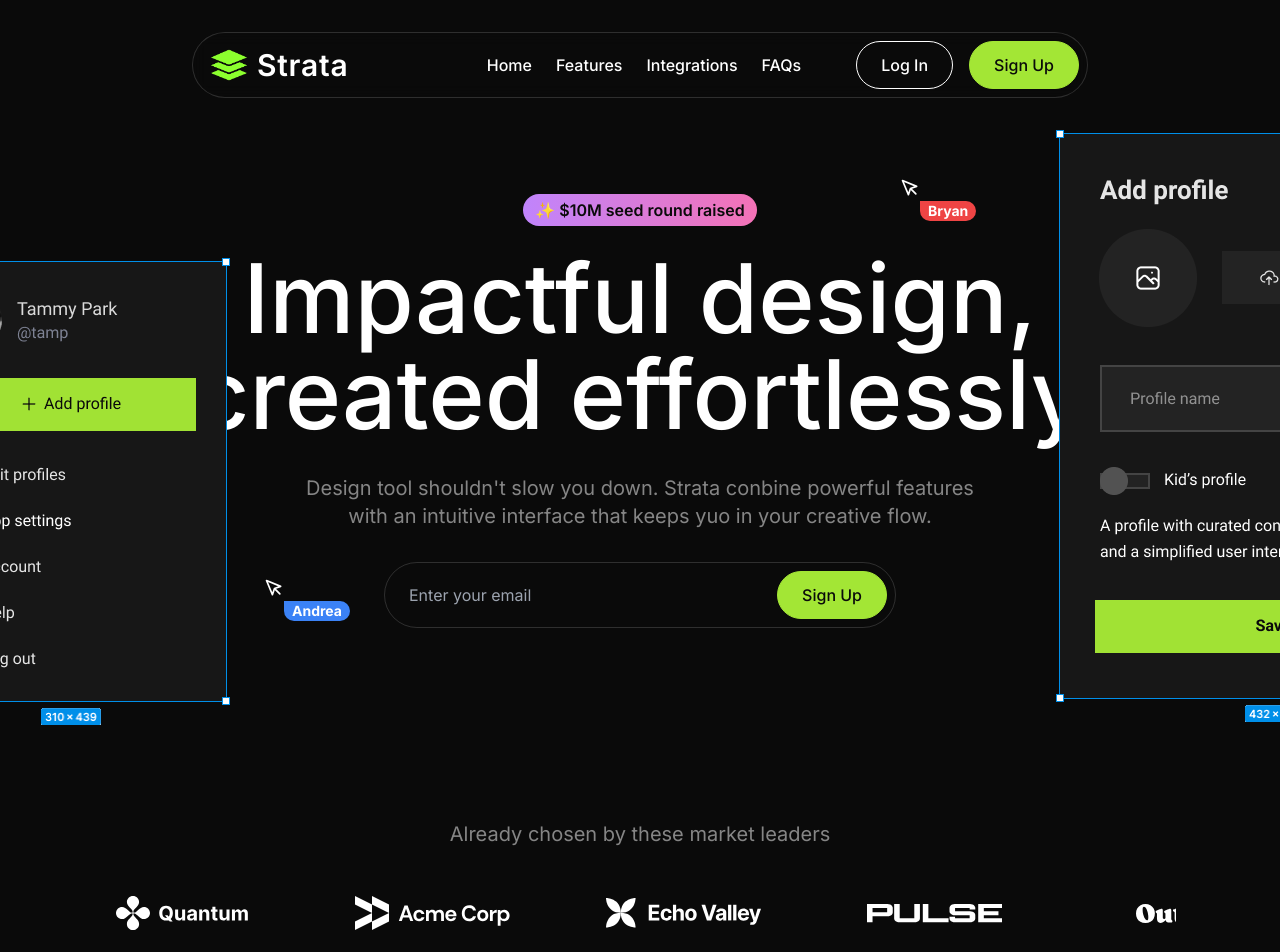
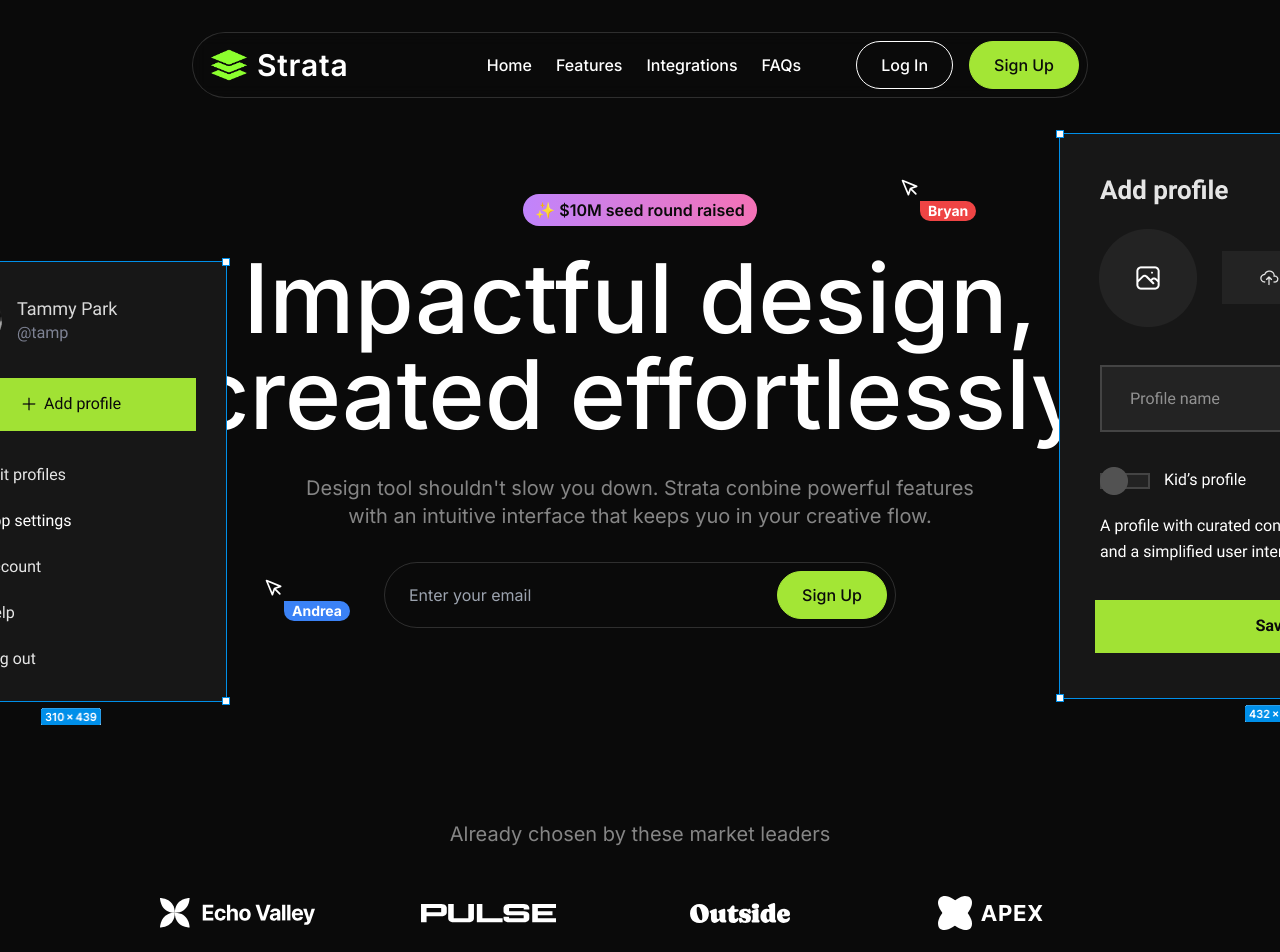
Before and after one commit to mhdamaan79/Strata, a Next.js app: page / in a window 1280 px wide. Shown: the top 952 px of the page. Built offline with nearby package versions, Linux system fonts and the light colour scheme.

Commit message:
logo ticker animation

```diff
--- a/src/sections/LogoTicker.tsx
+++ b/src/sections/LogoTicker.tsx
@@ -1,3 +1,6 @@
+"use client";
+
+import React from "react";
 import quantumLogo from "@/assets/images/quantum.svg";
 import acmeLogo from "@/assets/images/acme-corp.svg";
 import echoValleyLogo from "@/assets/images/echo-valley.svg";
@@ -7,6 +10,7 @@
 import celestialLogo from "@/assets/images/celestial.svg";
 import twiceLogo from "@/assets/images/twice.svg";
 import Image from "next/image";
+import { motion } from "framer-motion";
 
 const logos = [
     { name: "Quantum", image: quantumLogo },
@@ -26,8 +30,20 @@
                 <h3 className="text-center text-white/50 text-xl">
                     Already chosen by these market leaders
                 </h3>
-                <div className="overflow-hidden mt-12 [mask-image:linear-gradient(to_right, transparent, black_10%, black_90%, transparent)]">
-                    <div className="flex gap-24 pr-24">
+                <div className="flex overflow-hidden mt-12 [mask-image:linear-gradient(to_right, transparent, black_10%, black_90%, transparent)]">
+                    <motion.div
+                        animate={{
+                            x: "-50%",
+                        }}
+                        transition={{
+                            duration: 30,
+                            ease: "linear",
+                            repeat: Infinity,
+                        }}
+                        className="flex flex-none gap-24 pr-24"
+                    >
+                        {Array.from({ length: 2 }).map((_, i) => (
+                            <React.Fragment key={i}>
                                 {logos.map((logo) => (
                                     <Image
                                         src={logo.image}
@@ -35,7 +51,9 @@
                                         alt={logo.name}
                                     />
                                 ))}
-                    </div>
+                            </React.Fragment>
+                        ))}
+                    </motion.div>
                 </div>
             </div>
         </section>
```
Lines whose indentation alone changed are shown as unchanged.
